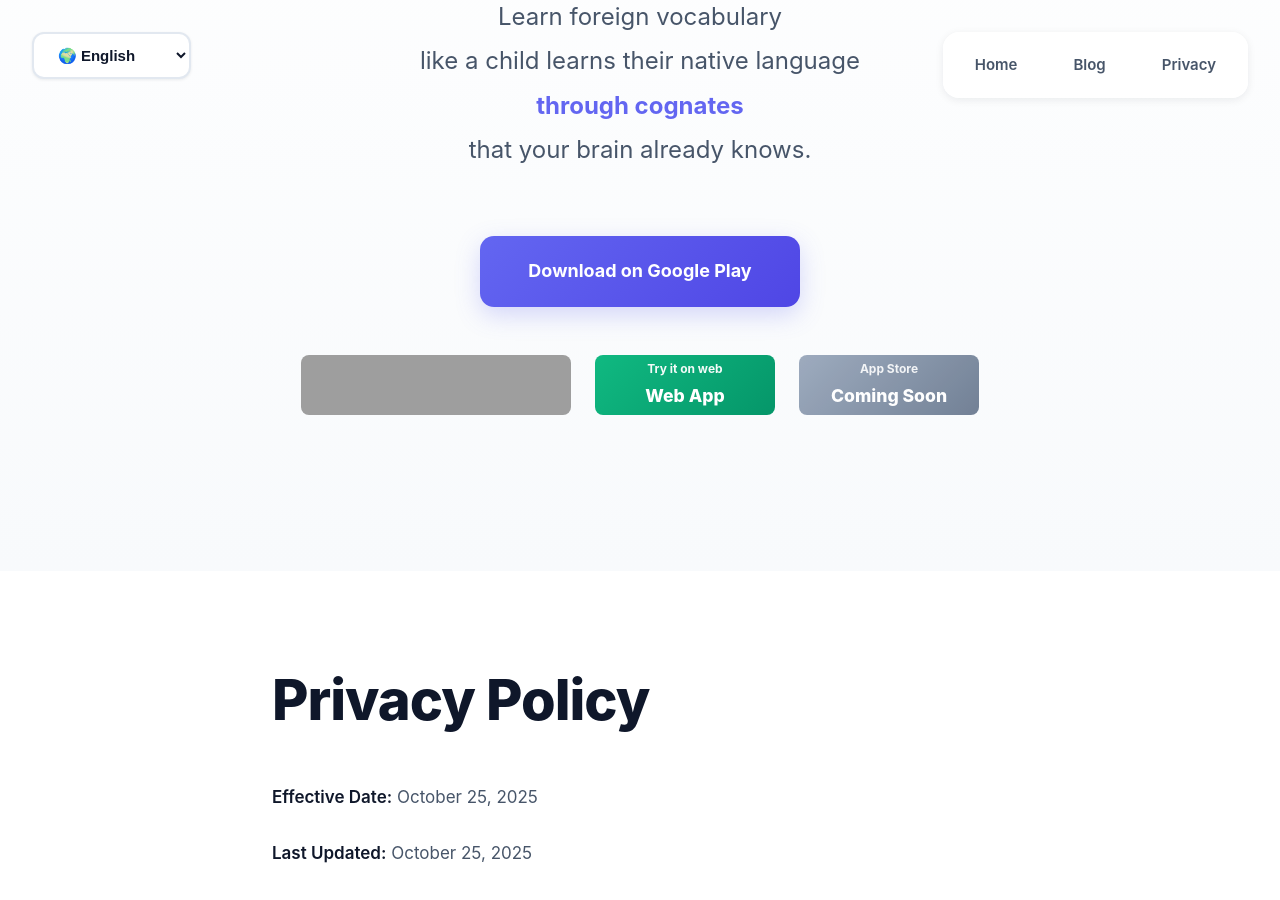
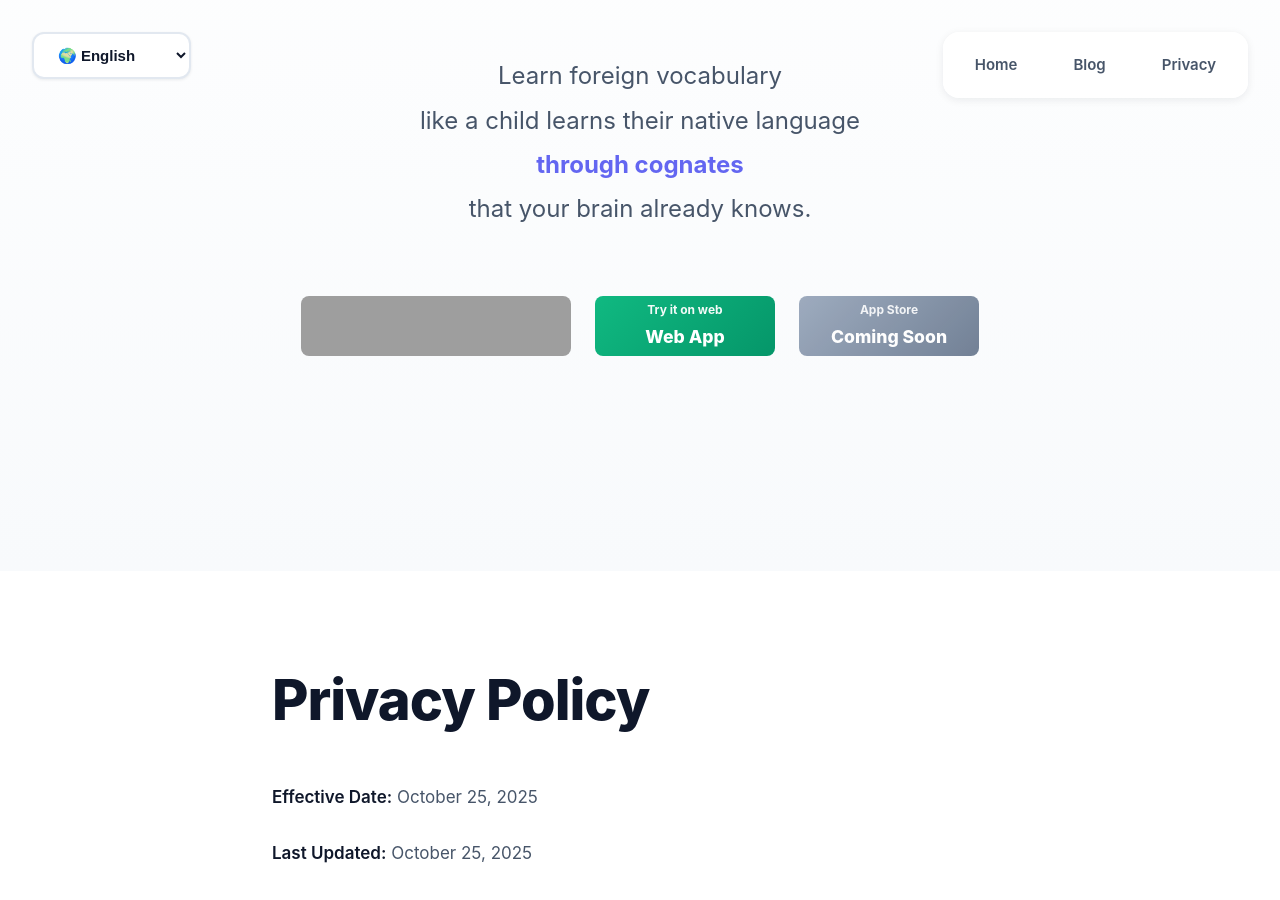
Before and after one commit to littleactiondev/littleactiondev.github.io, a Jekyll site: the page index.html, which Jekyll copies as it is, in a window 1280 px wide and 900 px high, scrolled down 329 px. Built offline with Jekyll 4.4.1, drawn with Linux system fonts in a browser that asks for light colours; grey boxes are pictures that could not be loaded.

Commit message:
Remove duplicate download button from all pages
Remove the old single "Download on Google Play" button that was duplicating the functionality of the new app badges section. Now only the app badges (Google Play, Web App, App Store) are shown.

```diff
--- a/index.html
+++ b/index.html
@@ -438,12 +438,6 @@
             that your brain already knows.
         </div>
 
-        <a href="https://play.google.com/store/apps/details?id=com.lianword&pcampaignid=web_share"
-           target="_blank"
-           class="download-button">
-            Download on Google Play
-        </a>
-
         <div class="app-badges">
             <a href="https://play.google.com/store/apps/details?id=com.lianword&pcampaignid=web_share"
                target="_blank"
--- a/ja/index.html
+++ b/ja/index.html
@@ -438,12 +438,6 @@
             <span class="highlight">同根語を通じて</span>
         </div>
 
-        <a href="https://play.google.com/store/apps/details?id=com.lianword&pcampaignid=web_share"
-           target="_blank"
-           class="download-button">
-            Google Playでダウンロード
-        </a>
-
         <div class="app-badges">
             <a href="https://play.google.com/store/apps/details?id=com.lianword&pcampaignid=web_share"
                target="_blank"
--- a/ko/index.html
+++ b/ko/index.html
@@ -438,12 +438,6 @@
             <span class="highlight">가장 자연스러운 언어 학습</span>
         </div>
 
-        <a href="https://play.google.com/store/apps/details?id=com.lianword&pcampaignid=web_share"
-           target="_blank"
-           class="download-button">
-            Google Play에서 앱 다운로드
-        </a>
-
         <div class="app-badges">
             <a href="https://play.google.com/store/apps/details?id=com.lianword&pcampaignid=web_share"
                target="_blank"
--- a/vi/index.html
+++ b/vi/index.html
@@ -438,12 +438,6 @@
             mà não bạn đã biết
         </div>
 
-        <a href="https://play.google.com/store/apps/details?id=com.lianword&pcampaignid=web_share"
-           target="_blank"
-           class="download-button">
-            Tải về trên Google Play
-        </a>
-
         <div class="app-badges">
             <a href="https://play.google.com/store/apps/details?id=com.lianword&pcampaignid=web_share"
                target="_blank"
--- a/zh/index.html
+++ b/zh/index.html
@@ -438,12 +438,6 @@
             <span class="highlight">同源词</span>
         </div>
 
-        <a href="https://play.google.com/store/apps/details?id=com.lianword&pcampaignid=web_share"
-           target="_blank"
-           class="download-button">
-            在Google Play下载
-        </a>
-
         <div class="app-badges">
             <a href="https://play.google.com/store/apps/details?id=com.lianword&pcampaignid=web_share"
                target="_blank"
```
